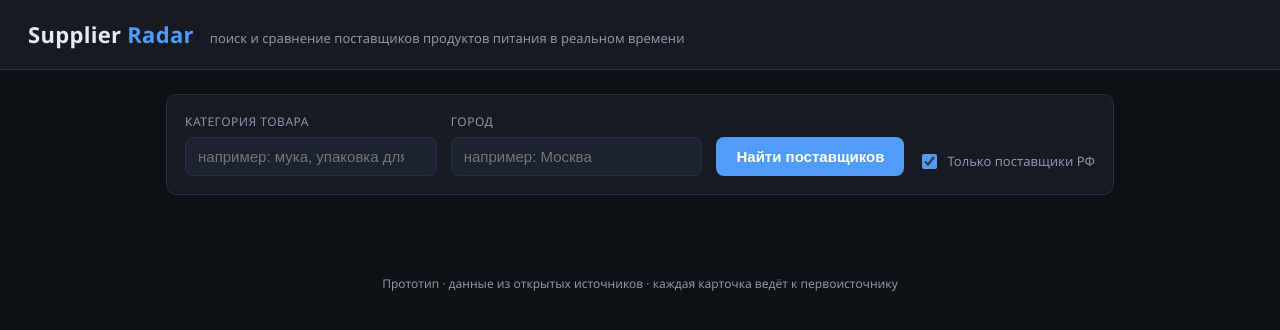
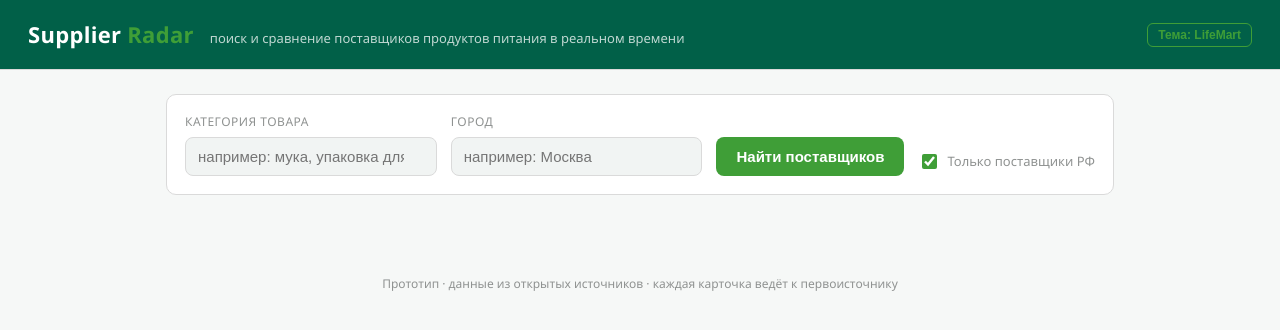
Before and after one commit to Riper21/GoulashRadar, a FastAPI app: page / in a window 1280 px wide. Shown: the top 330 px of the page. Run offline with FastAPI, Linux system fonts and the light colour scheme.

Commit message:
web UI: brand themes lifemart/goulash + theme switch button (localStorage, same tokens as widget)

```diff
--- a/static/css/style.css
+++ b/static/css/style.css
@@ -1,31 +1,79 @@
-:root {
-  --bg: #0e1116;
-  --panel: #161b23;
-  --panel2: #1c2330;
-  --border: #273042;
-  --text: #e7ecf3;
-  --muted: #8b96a8;
-  --accent: #4f9cf9;
-  --accent2: #f0b429;
-  --ok: #34c98e;
+/* Supplier Radar web UI — two brand themes via CSS variables (same tokens as widget).
+   lifemart: двухзелёная система (#016048 + #3F9E37) на белом
+   goulash:  чёрно-циановая (#222222 + #00FFFF, доп. #B1EC52) dark-tech */
+* { box-sizing: border-box; }
+
+:root,
+[data-theme="lifemart"] {
+  --bg: #f6f8f7;
+  --panel: #ffffff;
+  --panel2: #f1f4f3;
+  --border: #dadada;
+  --text: #0c1f1a;
+  --muted: #8f9291;
+  --header-bg: #016048;
+  --header-text: #ffffff;
+  --accent: #3f9e37;
+  --accent-hover: #5cbc54;
+  --accent-contrast: #ffffff;
+  --active: #005440;
+  --ok: #3f9e37;
+  --ok-bg: rgba(63, 158, 55, 0.12);
+  --warn: #016048;
+  --warn-bg: rgba(1, 96, 72, 0.10);
+  --low: #8f9291;
+  --low-bg: rgba(143, 146, 145, 0.14);
   --card-radius: 10px;
 }
-* { box-sizing: border-box; }
+
+[data-theme="goulash"] {
+  --bg: #222222;
+  --panel: #26272c;
+  --panel2: #0a2224;
+  --border: #424242;
+  --text: #ffffff;
+  --muted: #b6bfc9;
+  --header-bg: #0a2224;
+  --header-text: #ffffff;
+  --accent: #00ffff;
+  --accent-hover: #00d6d6;
+  --accent-contrast: #040406;
+  --active: #1b1b1b;
+  --ok: #b1ec52;
+  --ok-bg: rgba(177, 236, 82, 0.12);
+  --warn: #00ffff;
+  --warn-bg: rgba(0, 255, 255, 0.10);
+  --low: #a4a4a4;
+  --low-bg: rgba(164, 164, 164, 0.14);
+  --card-radius: 10px;
+}
+
 body {
   margin: 0;
   font-family: "Segoe UI", system-ui, -apple-system, sans-serif;
   background: var(--bg);
   color: var(--text);
   line-height: 1.5;
+  transition: background .25s, color .25s;
 }
+
+/* topbar = brand header, painted with theme header color */
 .topbar {
   display: flex; align-items: baseline; gap: 16px;
   padding: 18px 28px; border-bottom: 1px solid var(--border);
-  background: var(--panel);
+  background: var(--header-bg); color: var(--header-text);
 }
 .brand { font-size: 22px; font-weight: 700; letter-spacing: .3px; }
 .brand span { color: var(--accent); }
-.tagline { color: var(--muted); font-size: 13px; }
+.tagline { color: var(--header-text); opacity: .75; font-size: 13px; }
+.theme-switch {
+  margin-left: auto;
+  background: transparent; border: 1px solid var(--accent); color: var(--accent);
+  font-size: 12px; padding: 4px 10px; border-radius: 6px; cursor: pointer;
+  align-self: center;
+}
+.theme-switch:hover { background: var(--accent); color: var(--accent-contrast); }
+
 main { max-width: 980px; margin: 0 auto; padding: 24px 16px 60px; }
 footer { text-align: center; color: var(--muted); font-size: 12px; padding: 20px; }
 
@@ -51,10 +99,11 @@ footer { text-align: center; color: var(--muted); font-size: 12px; padding: 20px
 }
 .ru-toggle input { accent-color: var(--accent); width: 15px; height: 15px; cursor: pointer; }
 button {
-  background: var(--accent); color: #fff; border: none; border-radius: 8px;
+  background: var(--accent); color: var(--accent-contrast); border: none; border-radius: 8px;
   padding: 11px 20px; font-size: 15px; font-weight: 600; cursor: pointer;
 }
-button:hover { filter: brightness(1.1); }
+button:hover { background: var(--accent-hover); }
+button:active { background: var(--active); }
 button:disabled { opacity: .45; cursor: default; }
 button.ghost {
   background: transparent; border: 1px solid var(--border); color: var(--muted);
--- a/static/js/app.js
+++ b/static/js/app.js
@@ -3,6 +3,33 @@
 
 const $ = (id) => document.getElementById(id);
 const state = { cards: [], selected: new Set(), jobId: null, es: null };
+
+/* ---------- theme ---------- */
+
+const THEME_KEY = "sr-theme";
+const THEMES = ["lifemart", "goulash"];
+
+function applyTheme(theme) {
+  const next = THEMES.includes(theme) ? theme : "lifemart";
+  document.documentElement.setAttribute("data-theme", next);
+  const btn = $("theme-switch");
+  if (btn) btn.textContent = "Тема: " + (next === "lifemart" ? "LifeMart" : "Goulash");
+  try { localStorage.setItem(THEME_KEY, next); } catch (e) { /* private mode */ }
+}
+
+(function initTheme() {
+  let saved = null;
+  try { saved = localStorage.getItem(THEME_KEY); } catch (e) { /* private mode */ }
+  applyTheme(saved);
+  const btn = $("theme-switch");
+  if (btn) {
+    btn.addEventListener("click", () => {
+      const cur = document.documentElement.getAttribute("data-theme") || "lifemart";
+      const idx = THEMES.indexOf(cur);
+      applyTheme(THEMES[(idx + 1) % THEMES.length]);
+    });
+  }
+})();
 
 /* ---------- search ---------- */
 
--- a/templates/index.html
+++ b/templates/index.html
@@ -10,6 +10,7 @@
 <header class="topbar">
   <div class="brand">Supplier <span>Radar</span></div>
   <div class="tagline">поиск и сравнение поставщиков продуктов питания в реальном времени</div>
+  <button id="theme-switch" class="theme-switch" title="Переключить фирменную тему">Тема: Goulash</button>
 </header>
 
 <main>
```
Also changed, not shown: other parts of static/css/style.css (+14 -13 lines).
